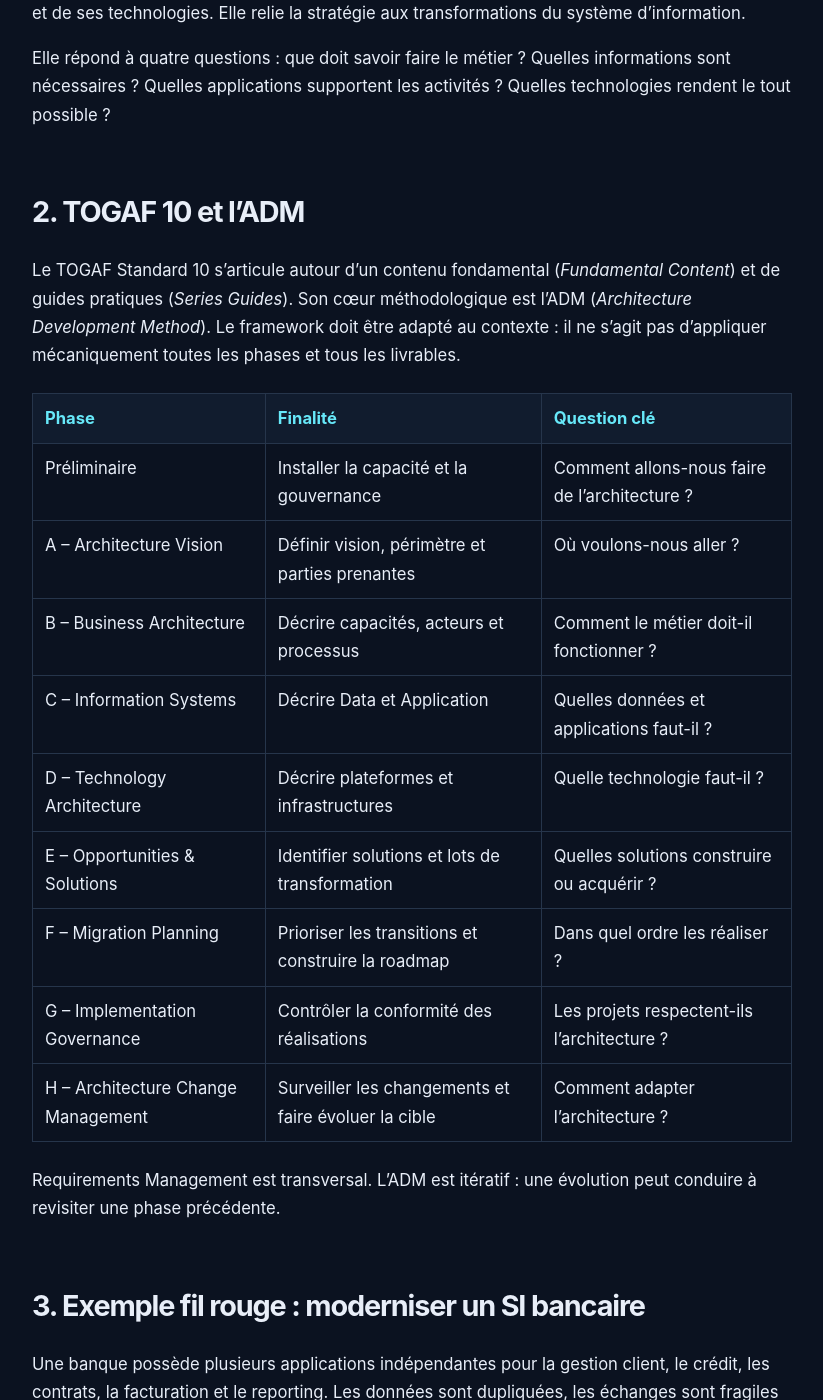
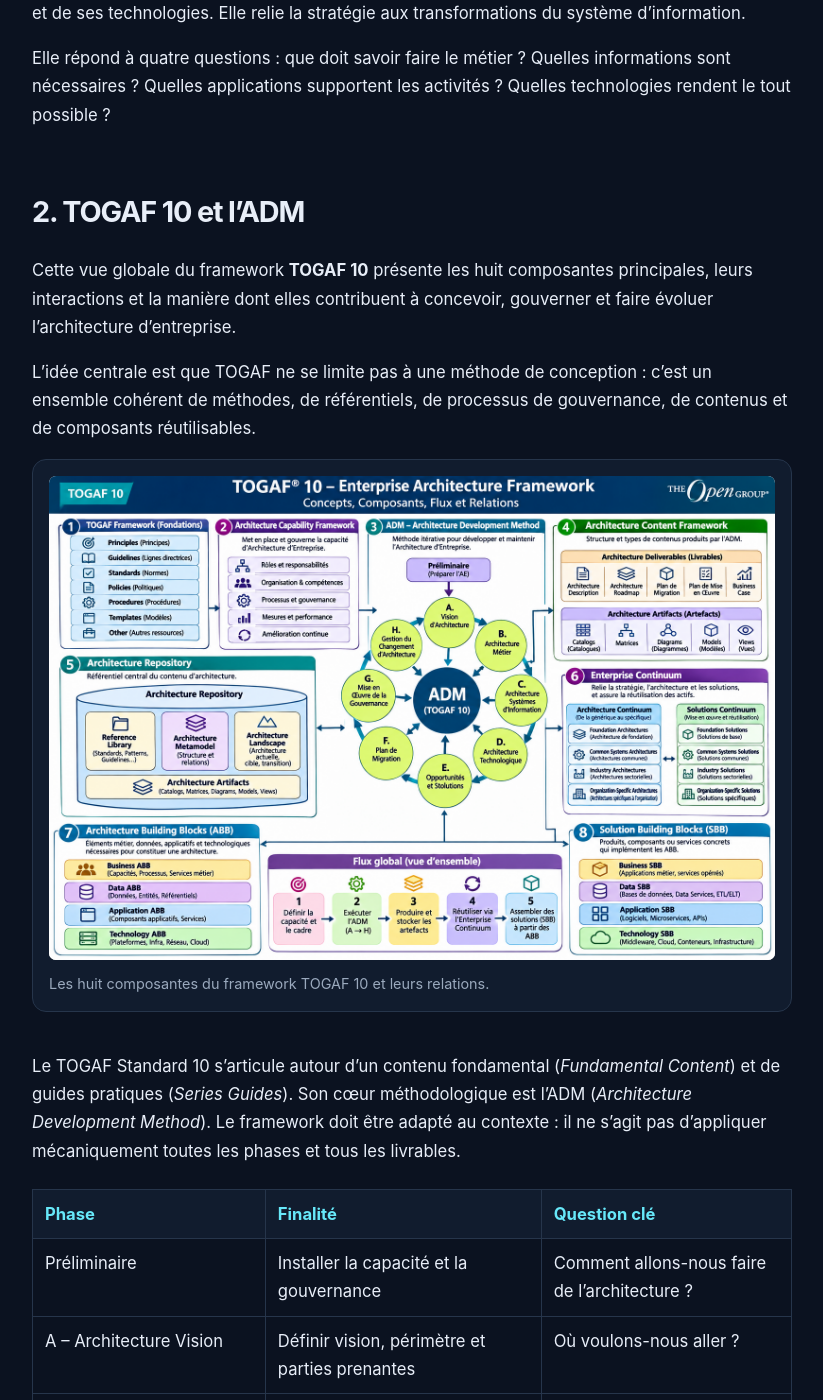
Before and after one commit to KRiahi345/kriahi, a Jekyll site: the page built from architecture-entreprise.md, in a window 1280 px wide and 1400 px high, scrolled down 665 px. Shown: the whole window, without its empty margins (228-1051 px from the left). Built offline with Jekyll 4.4.1, drawn with Linux system fonts in a browser that asks for light colours.

Commit message:
Add TOGAF 10 framework overview image

```diff
--- a/architecture-entreprise.md
+++ b/architecture-entreprise.md
@@ -14,6 +14,12 @@ L’architecture d’entreprise (*Enterprise Architecture*, EA) donne une repré
 Elle répond à quatre questions : que doit savoir faire le métier ? Quelles informations sont nécessaires ? Quelles applications supportent les activités ? Quelles technologies rendent le tout possible ?
 
 # 2. TOGAF 10 et l’ADM
+
+Cette vue globale du framework **TOGAF 10** présente les huit composantes principales, leurs interactions et la manière dont elles contribuent à concevoir, gouverner et faire évoluer l’architecture d’entreprise.
+
+L’idée centrale est que TOGAF ne se limite pas à une méthode de conception : c’est un ensemble cohérent de méthodes, de référentiels, de processus de gouvernance, de contenus et de composants réutilisables.
+
+<figure class="resource-figure"><img src="/assets/images/architecture/togaf-10-framework-big-picture.webp" alt="Vue d’ensemble des huit composantes du framework TOGAF 10 et de leurs interactions" loading="lazy"><figcaption>Les huit composantes du framework TOGAF 10 et leurs relations.</figcaption></figure>
 
 Le TOGAF Standard 10 s’articule autour d’un contenu fondamental (*Fundamental Content*) et de guides pratiques (*Series Guides*). Son cœur méthodologique est l’ADM (*Architecture Development Method*). Le framework doit être adapté au contexte : il ne s’agit pas d’appliquer mécaniquement toutes les phases et tous les livrables.
 
```
Also changed, not shown: assets/images/architecture/togaf-10-framework-big-picture.webp (added).
